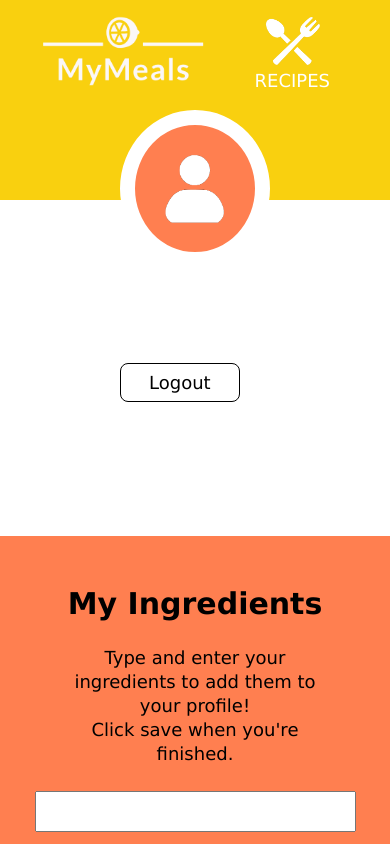
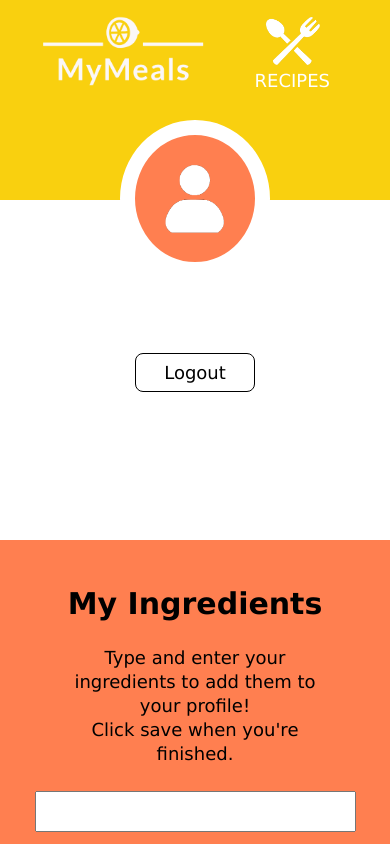
Before and after one commit to abbyder/CS20Final, a website: page profile.html in a window 390 px wide. Shown: the top 844 px of the page. Drawn offline with nearby package versions, Linux system fonts and the light colour scheme; files whose address does not match are found by name.

Commit message:
possibly responsive

```diff
--- a/profile.html
+++ b/profile.html
@@ -55,7 +55,7 @@
             justify-content: center;
             position: relative;
             z-index: 3;
-            top: -90px;
+            top: -80px;
         }
 
         #prof-header-img img {
@@ -284,7 +284,9 @@
             justify-content: center;
             clear: left;
             float: left;
-            margin: 10px 75px 0px 75px;
+            margin-right: 0px;
+            margin-left: 0px;
+            width: 100%;
         }
 
         #ingred-submit:hover, #pref-submit:hover, #upgrade-submit:hover, #logout-submit:hover {
@@ -443,6 +445,9 @@
             #upgrade-submit {
                 margin-left: -30px;
             }
+            .prof-header {
+                padding-bottom: 40px;
+            }
         }
 
         @media(max-width: 590px) {
@@ -513,6 +518,16 @@
             }
             #upgrade-submit {
                 margin-left: -120px;
+            }
+        }
+
+        @media(max-width: 380px) {
+            #prof-header-text-box {
+                height: fit-content;
+                padding-bottom: 30px;
+            }
+            h1 {
+                margin: 0px;
             }
         }
 
```
